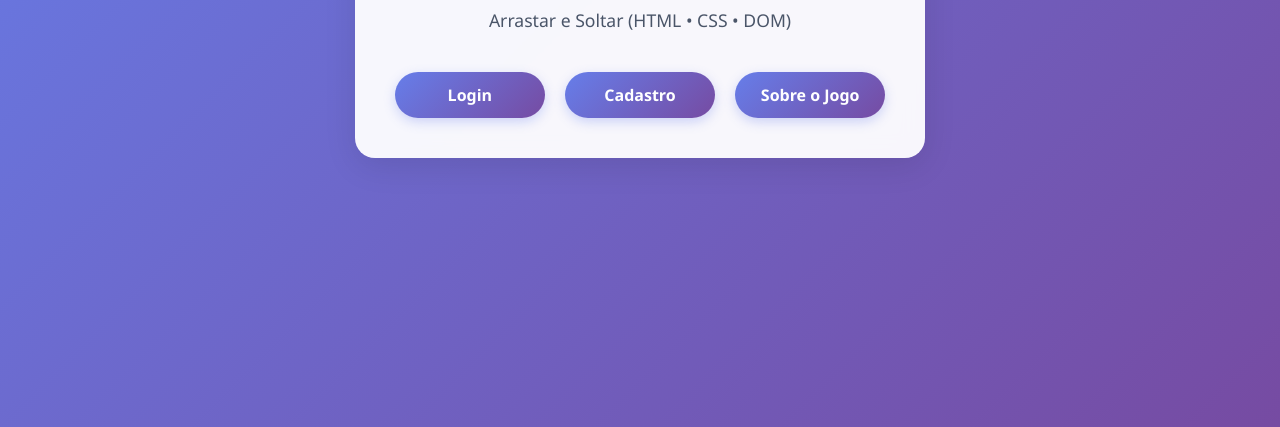
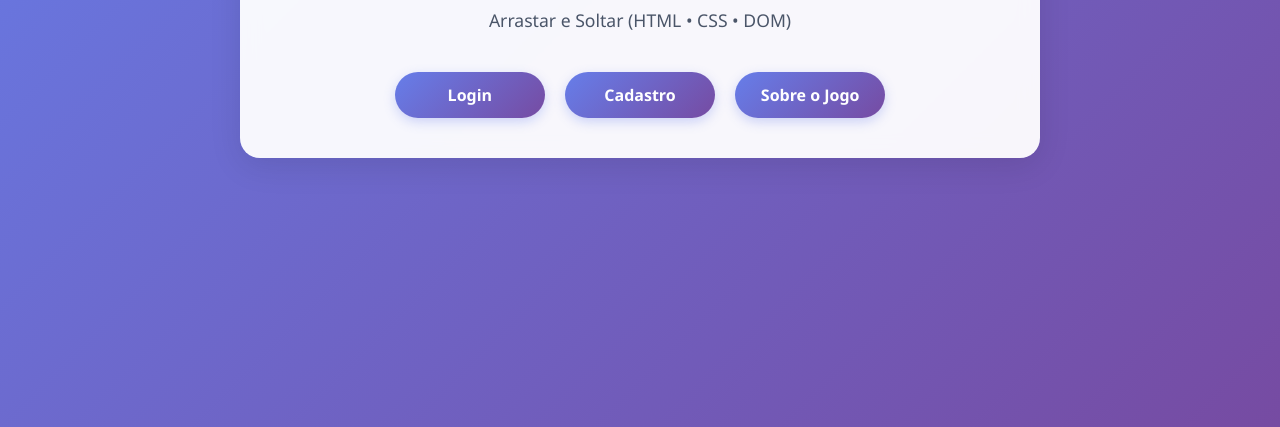
Before and after one commit to Vavagamer8796/jogo, a plain HTML site: page index.html in a window 1280 px wide. Shown: the part 373-800 px from the top of the page. Drawn offline with Linux system fonts and the light colour scheme.

Commit message:
testefinal5

```diff
--- a/style.css
+++ b/style.css
@@ -6,59 +6,25 @@
   font-family: 'Segoe UI', Tahoma, Geneva, Verdana, sans-serif;
 }
 
-html, body {
-  width: 100%;
-  overflow-x: hidden;
-  margin: 0;
-  padding: 0;
+body {
+  min-height: 100vh;
+  background: linear-gradient(135deg, #667eea 0%, #764ba2 100%);
   display: flex;
   justify-content: center;
   align-items: center;
-  flex-direction: column;
-  min-height: 100vh;
-  background: linear-gradient(135deg, #667eea 0%, #764ba2 100%);
-  background-attachment: fixed;
-  background-size: cover;
-  background-position: center;
-}
-
-body {
-  margin: 0;
-  display: flex;
-  justify-content: center;
-  align-items: center;
-  flex-direction: column;
-  min-height: 100vh;
-  background: linear-gradient(135deg, #667eea 0%, #764ba2 100%);
-  background-attachment: fixed;
-  background-size: cover;
-  background-position: center;
-  padding: 0;
+  padding: 20px;
 }
 
 /* Estilos das telas */
 .tela {
-  display: none; /* todas ficam escondidas */
-  width: 90%;
+  display: none;
+  width: 100%;
   max-width: 800px;
   margin: 0 auto;
-  align-items: center;
-  justify-content: center;
-}
-
-@media (max-width: 768px) {
-  .tela {
-    width: 95%;
-    padding: 10px;
-  }
 }
 
 .tela.ativa {
-  display: flex; /* só a ativa aparece */
-  flex-direction: column;
-  justify-content: center;
-  align-items: center;
-  min-height: 80vh; /* centraliza verticalmente */
+  display: block;
   animation: fadeIn 0.5s ease-in-out;
 }
 
```
